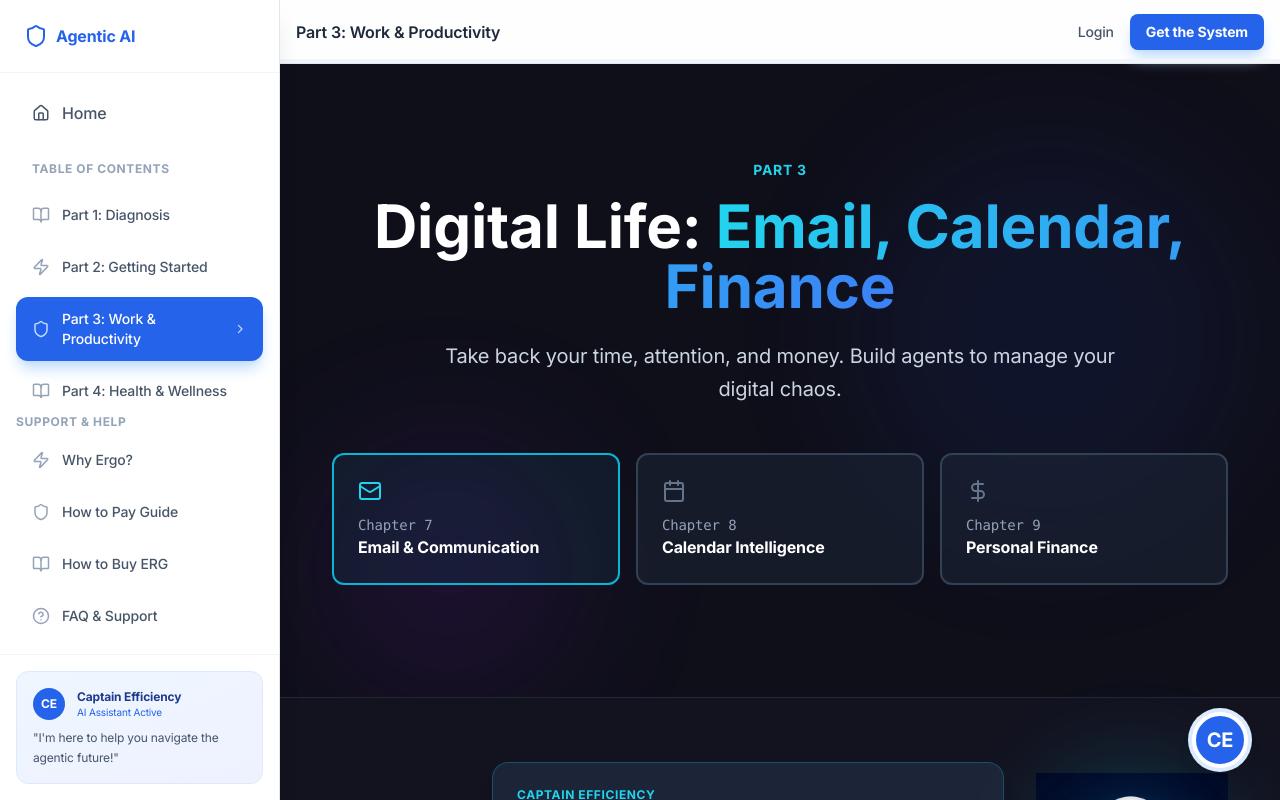
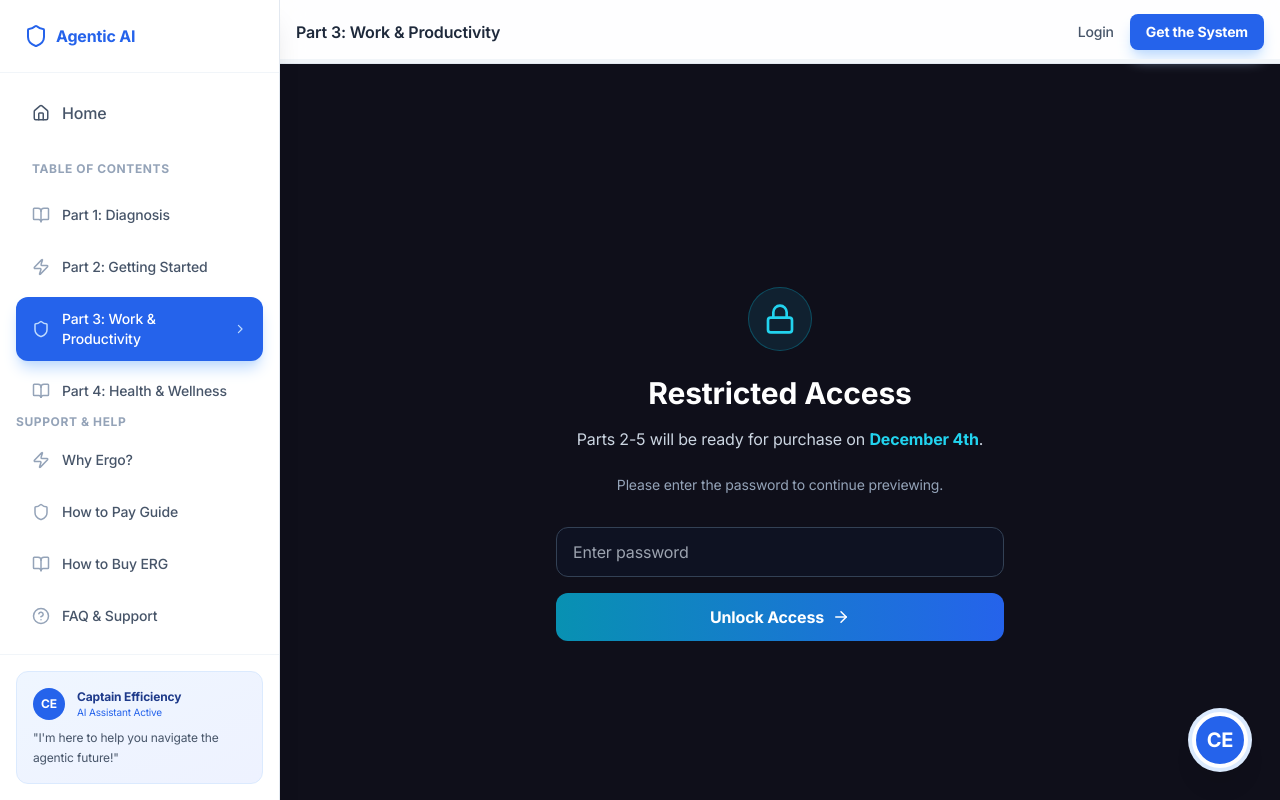
Before and after one commit to agenticaihome/ebook-frontend, a React (Create React App) app: page /part3 in a window 1280 px wide. Shown: the top 800 px of the page. Built offline with nearby package versions, Linux system fonts and the light colour scheme.

Commit message:
Implement password protection for Parts 2-5

```diff
--- /dev/null
+++ b/src/components/common/PasswordGate.jsx
@@ -0,0 +1,77 @@
+import React, { useState, useEffect } from 'react';
+import { Lock, ArrowRight } from 'lucide-react';
+
+const PasswordGate = ({ children, partName = "This Section" }) => {
+    const [password, setPassword] = useState('');
+    const [isAuthenticated, setIsAuthenticated] = useState(false);
+    const [error, setError] = useState('');
+
+    useEffect(() => {
+        const auth = sessionStorage.getItem(`auth_${partName}`);
+        if (auth === 'true') {
+            setIsAuthenticated(true);
+        }
+    }, [partName]);
+
+    const handleSubmit = (e) => {
+        e.preventDefault();
+        if (password === 'password') {
+            setIsAuthenticated(true);
+            sessionStorage.setItem(`auth_${partName}`, 'true');
+            setError('');
+        } else {
+            setError('Incorrect password');
+        }
+    };
+
+    if (isAuthenticated) {
+        return <>{children}</>;
+    }
+
+    return (
+        <div className="min-h-screen bg-[#0f0f1a] text-white flex items-center justify-center px-6">
+            <div className="max-w-md w-full">
+                <div className="text-center mb-8">
+                    <div className="w-16 h-16 bg-cyan-900/30 rounded-full flex items-center justify-center mx-auto mb-6 border border-cyan-500/30">
+                        <Lock className="text-cyan-400" size={32} />
+                    </div>
+                    <h1 className="text-3xl font-bold mb-4">Restricted Access</h1>
+                    <p className="text-slate-300 mb-6">
+                        Parts 2-5 will be ready for purchase on <span className="text-cyan-400 font-bold">December 4th</span>.
+                    </p>
+                    <p className="text-sm text-slate-400">
+                        Please enter the password to continue previewing.
+                    </p>
+                </div>
+
+                <form onSubmit={handleSubmit} className="space-y-4">
+                    <div>
+                        <input
+                            type="password"
+                            value={password}
+                            onChange={(e) => setPassword(e.target.value)}
+                            placeholder="Enter password"
+                            className="w-full bg-slate-900/50 border border-slate-700 rounded-xl px-4 py-3 text-white focus:outline-none focus:border-cyan-500 transition-colors"
+                        />
+                    </div>
+
+                    {error && (
+                        <div className="text-red-400 text-sm text-center bg-red-900/20 py-2 rounded-lg border border-red-500/20">
+                            {error}
+                        </div>
+                    )}
+
+                    <button
+                        type="submit"
+                        className="w-full bg-gradient-to-r from-cyan-600 to-blue-600 hover:from-cyan-500 hover:to-blue-500 text-white font-bold py-3 rounded-xl transition-all flex items-center justify-center gap-2"
+                    >
+                        Unlock Access
+                        <ArrowRight size={18} />
+                    </button>
+                </form>
+            </div>
+        </div>
+    );
+};
+
+export default PasswordGate;
--- a/src/pages/Part2.jsx
+++ b/src/pages/Part2.jsx
@@ -1,5 +1,6 @@
 import React, { useState } from 'react';
 import WebbookLayout from '../components/layout/WebbookLayout';
+import PasswordGate from '../components/common/PasswordGate';
 import CaptainHero from '../components/CaptainHero';
 import CaptainTip from '../components/CaptainTip';
 import MorningChaosCalculator from '../components/MorningChaosCalculator';
@@ -30,6 +31,7 @@ const Part2 = () => {
 
     return (
         <WebbookLayout>
+            <PasswordGate partName="Part 2">
                 <div className="min-h-screen bg-[#0f0f1a] text-white">
                     {/* Hero Section */}
                     <section className="relative pt-24 pb-16 px-6 overflow-hidden">
@@ -461,6 +463,7 @@ const Part2 = () => {
                         </div>
                     </section>
                 </div>
+            </PasswordGate>
         </WebbookLayout>
     );
 };
--- a/src/pages/Part3.jsx
+++ b/src/pages/Part3.jsx
@@ -1,6 +1,7 @@
 import React, { useState } from 'react';
 import { Link, useNavigate } from 'react-router-dom';
 import WebbookLayout from '../components/layout/WebbookLayout';
+import PasswordGate from '../components/common/PasswordGate';
 import CaptainHero from '../components/CaptainHero';
 import CaptainTip from '../components/CaptainTip';
 import EmailChaosCalculator from '../components/EmailChaosCalculator';
@@ -30,6 +31,7 @@ const Part3 = () => {
 
     return (
         <WebbookLayout>
+            <PasswordGate partName="Part 3">
                 <div className="min-h-screen bg-[#0f0f1a] text-white">
                     {/* Hero Section */}
                     <section className="relative pt-24 pb-16 px-6 overflow-hidden">
@@ -306,6 +308,7 @@ const Part3 = () => {
                         </div>
                     </section>
                 </div>
+            </PasswordGate>
         </WebbookLayout>
     );
 };
--- a/src/pages/Part4.jsx
+++ b/src/pages/Part4.jsx
@@ -1,6 +1,7 @@
 import React, { useState } from 'react';
 import { Link, useNavigate } from 'react-router-dom';
 import WebbookLayout from '../components/layout/WebbookLayout';
+import PasswordGate from '../components/common/PasswordGate';
 import CaptainHero from '../components/CaptainHero';
 import CaptainTip from '../components/CaptainTip';
 import SleepCapacityCalculator from '../components/SleepCapacityCalculator';
@@ -30,6 +31,7 @@ const Part4 = () => {
 
     return (
         <WebbookLayout>
+            <PasswordGate partName="Part 4">
                 <div className="min-h-screen bg-[#0f0f1a] text-white">
                     {/* Hero Section */}
                     <section className="relative pt-24 pb-16 px-6 overflow-hidden">
@@ -276,6 +278,7 @@ const Part4 = () => {
                         </div>
                     </section>
                 </div>
+            </PasswordGate>
         </WebbookLayout>
     );
 };
--- a/src/pages/Part5.jsx
+++ b/src/pages/Part5.jsx
@@ -1,5 +1,6 @@
 import React, { useState } from 'react';
 import WebbookLayout from '../components/layout/WebbookLayout';
+import PasswordGate from '../components/common/PasswordGate';
 import CaptainHero from '../components/CaptainHero';
 import CaptainTip from '../components/CaptainTip';
 import GoalHierarchyBuilder from '../components/GoalHierarchyBuilder';
@@ -30,6 +31,7 @@ const Part5 = () => {
 
     return (
         <WebbookLayout>
+            <PasswordGate partName="Part 5">
                 <div className="min-h-screen bg-[#0f0f1a] text-white">
                     {/* Hero Section */}
                     <section className="relative pt-24 pb-16 px-6 overflow-hidden">
@@ -239,6 +241,7 @@ const Part5 = () => {
                         </div>
                     </section>
                 </div>
+            </PasswordGate>
         </WebbookLayout>
     );
 };
```
Lines whose indentation alone changed are shown as unchanged.
